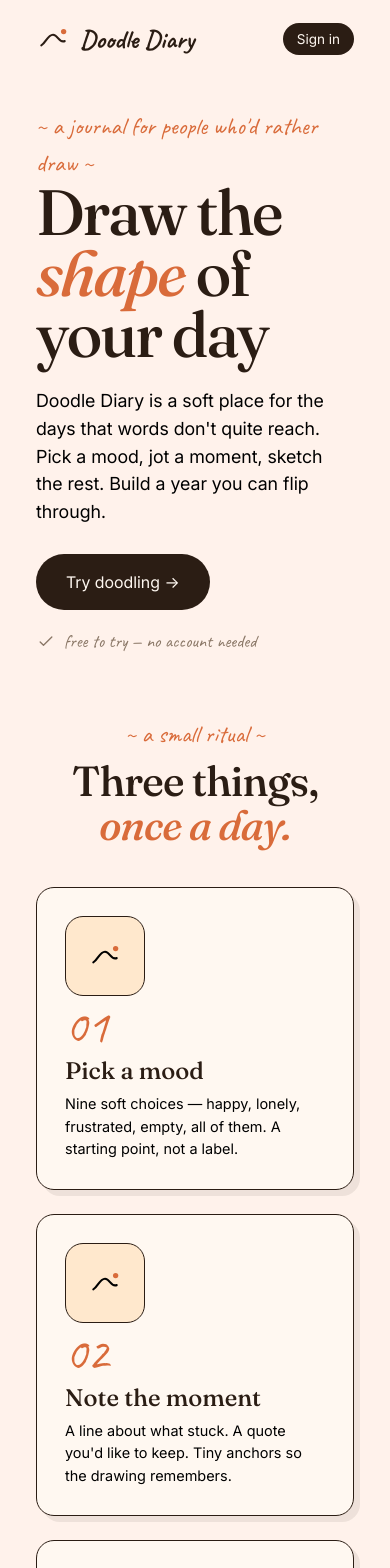
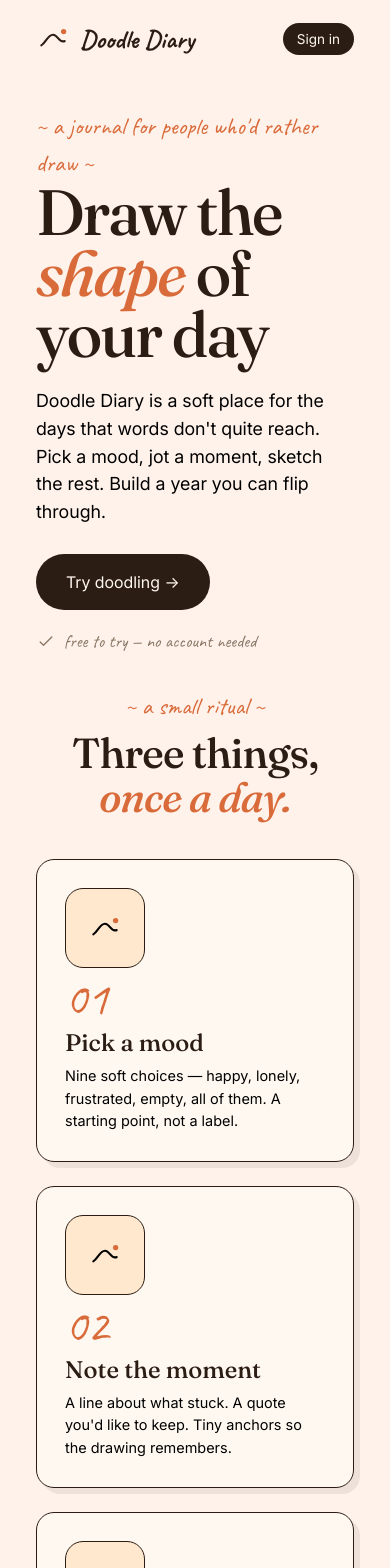
Before and after one commit to jess-yn/Doodle-Diary, a React (Vite) app: page / in a window 390 px wide. Shown: the top 1568 px of the page. Built offline with nearby package versions, Linux system fonts and the light colour scheme; no server answers.

Commit message:
minimise top and bottom paddings for section component

```diff
--- a/src/layout/Section/Section.css
+++ b/src/layout/Section/Section.css
@@ -1,5 +1,9 @@
 section {
   padding: 3.75rem 0 2.25rem;
+
+  @media (max-width: 980px) {
+    padding: 2rem 0 2.25rem;
+  }
 }
 
 .section-heading {
```
